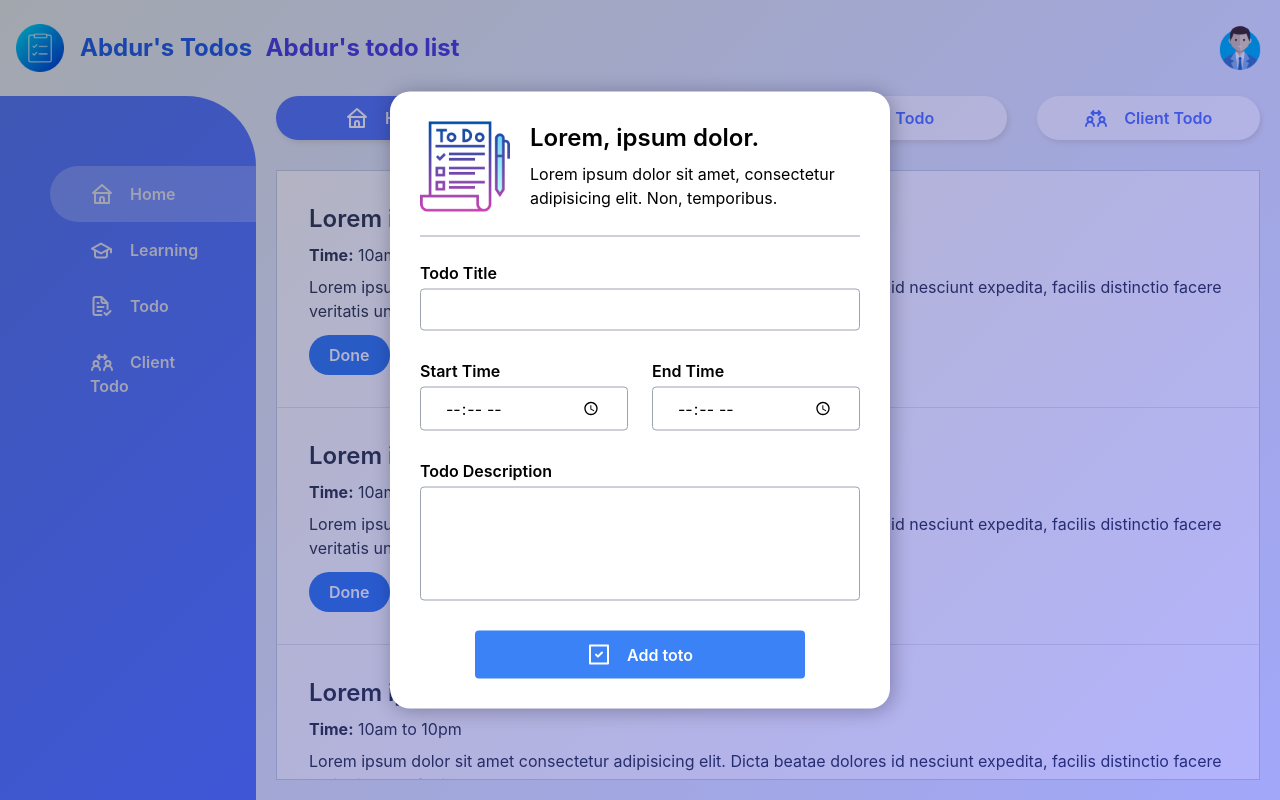
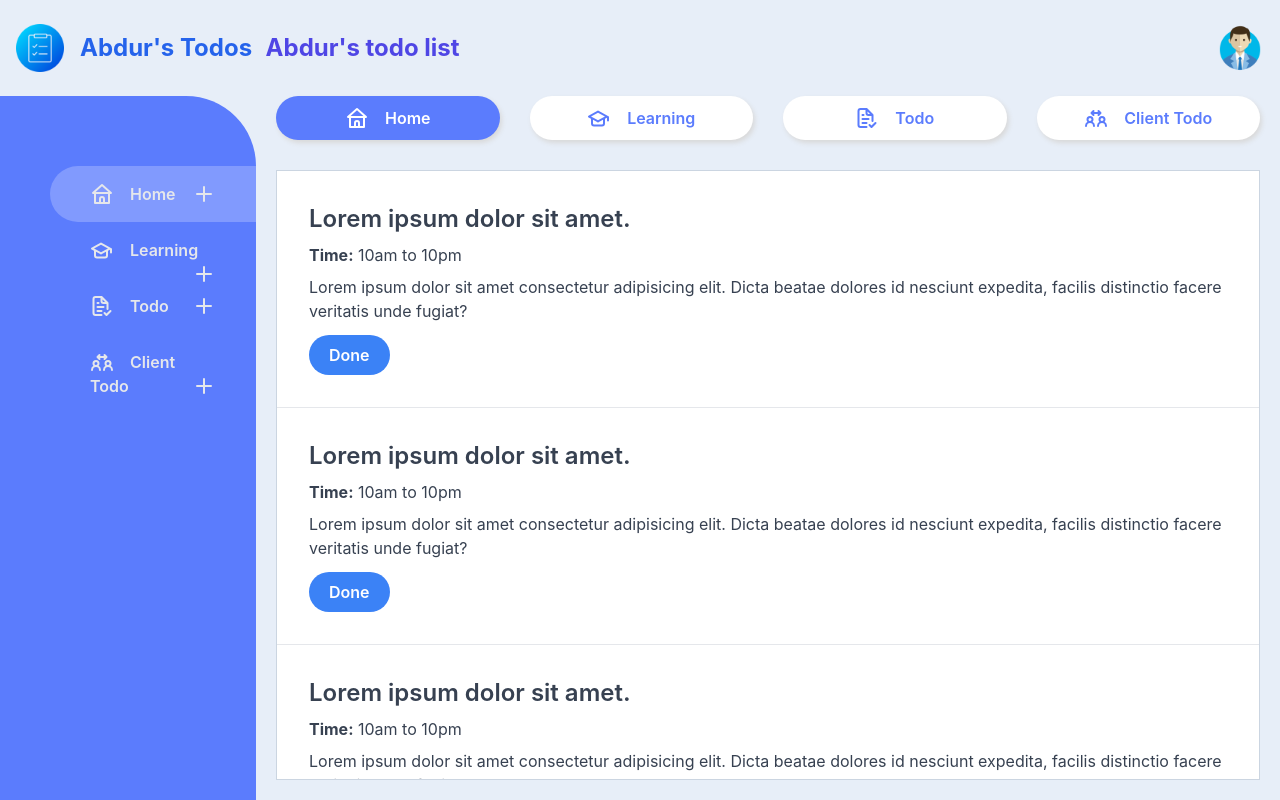
Before and after one commit to abdurrahim5g/react-todo, a React (Create React App) app: page / in a window 1280 px wide. Built offline with nearby package versions, Linux system fonts and the light colour scheme.

Commit message:
Added some utility function

```diff
--- a/src/components/AddTodoPopup/AddTodoPopup.js
+++ b/src/components/AddTodoPopup/AddTodoPopup.js
@@ -3,11 +3,11 @@ import SingleFormItem from "../SingleFormItem/SingleFormItem";
 import "./AddTodoPopup.css";
 import checklist from "./images/check-list.png";
 import { UilCheckSquare } from "@iconscout/react-unicons";
-import { isTodoPopupShow } from "../../utility/utility";
+import { getDataFromTodoForm, isTodoPopupShow } from "../../utility/utility";
 
 const AddTodoPopup = () => {
   return (
-    <section className="add-todo-popup" id="addTodoPopup">
+    <section className="add-todo-popup hidden" id="addTodoPopup">
       <div
         id="backdrop"
         className="backdrop"
@@ -52,7 +52,11 @@ const AddTodoPopup = () => {
             id="todoDescription"
           ></SingleFormItem>
 
-          <button className="w-3/4 mx-auto flex bg-blue-500 py-3 px-10 rounded mt-6  text-white font-semibold items-center justify-center transition hover:bg-blue-400">
+          <button
+            onClick={getDataFromTodoForm}
+            id="todoFormSubmit"
+            className="w-3/4 mx-auto flex bg-blue-500 py-3 px-10 rounded mt-6  text-white font-semibold items-center justify-center transition hover:bg-blue-400"
+          >
             <UilCheckSquare className="mr-4"></UilCheckSquare> Add toto
           </button>
         </div>
--- a/src/components/Navbar/Navbar.css
+++ b/src/components/Navbar/Navbar.css
@@ -27,3 +27,17 @@
   border-radius: 40px;
   color: #fff;
 }
+
+ul.nav-menu span {
+  float: right;
+  transition: 0.2s;
+}
+
+ul.nav-menu span:hover {
+  background: #fff;
+  color: #5b7cfd;
+}
+
+.inline-navbar span {
+  display: none;
+}
--- a/src/components/Navbar/Navbar.js
+++ b/src/components/Navbar/Navbar.js
@@ -5,8 +5,10 @@ import {
   UilFileCheckAlt,
   UilGraduationCap,
   UilUserArrows,
+  UilPlus,
 } from "@iconscout/react-unicons";
 import "./Navbar.css";
+import { isTodoPopupShow } from "../../utility/utility";
 
 const Navbar = () => {
   return (
@@ -18,6 +20,9 @@ const Navbar = () => {
             className="block  text-gray-200 font-semibold py-4 px-10"
           >
             <UilHome className="float-left mr-4"></UilHome> Home
+            <span>
+              <UilPlus onClick={() => isTodoPopupShow(true)}></UilPlus>
+            </span>
           </NavLink>
         </li>
         <li>
@@ -27,6 +32,9 @@ const Navbar = () => {
           >
             <UilGraduationCap className="float-left mr-4"></UilGraduationCap>{" "}
             Learning
+            <span>
+              <UilPlus onClick={() => isTodoPopupShow(true)}></UilPlus>
+            </span>
           </NavLink>
         </li>
         <li>
@@ -35,6 +43,9 @@ const Navbar = () => {
             className="block  text-gray-200 font-semibold py-4 px-10"
           >
             <UilFileCheckAlt className="float-left mr-4"></UilFileCheckAlt> Todo
+            <span>
+              <UilPlus onClick={() => isTodoPopupShow(true)}></UilPlus>
+            </span>
           </NavLink>
         </li>
         <li>
@@ -44,6 +55,9 @@ const Navbar = () => {
           >
             <UilUserArrows className="float-left mr-4"></UilUserArrows> Client
             Todo
+            <span>
+              <UilPlus onClick={() => isTodoPopupShow(true)}></UilPlus>
+            </span>
           </NavLink>
         </li>
       </ul>
--- a/src/utility/utility.js
+++ b/src/utility/utility.js
@@ -6,4 +6,36 @@ const isTodoPopupShow = (boolean = false) => {
   console.log(boolean);
 };
 
-export { isTodoPopupShow };
+/**
+ *
+ * Handle todoForm
+ */
+const todo = [];
+const getDataFromTodoForm = () => {
+  const title = document.getElementById("todoTitle");
+  const desc = document.getElementById("todoDescription");
+  const startTime = document.getElementById("startTime");
+  const endTime = document.getElementById("endTime");
+  const id = new Date().getTime();
+
+  const newTodo = {
+    id: id,
+    title: title.value,
+    desc: desc.value,
+    startTime: startTime.value,
+    endTime: endTime.value,
+    status: 0,
+  };
+  todo.push(newTodo);
+  setTodoIntoLocalstorage("todo");
+
+  title.value = desc.value = startTime.value = endTime.value = "";
+
+  return false;
+};
+
+// set the value into localStorage
+const setTodoIntoLocalstorage = (key = "todo") => {
+  localStorage.setItem(key, JSON.stringify(todo));
+};
+export { isTodoPopupShow, getDataFromTodoForm, setTodoIntoLocalstorage };
```
